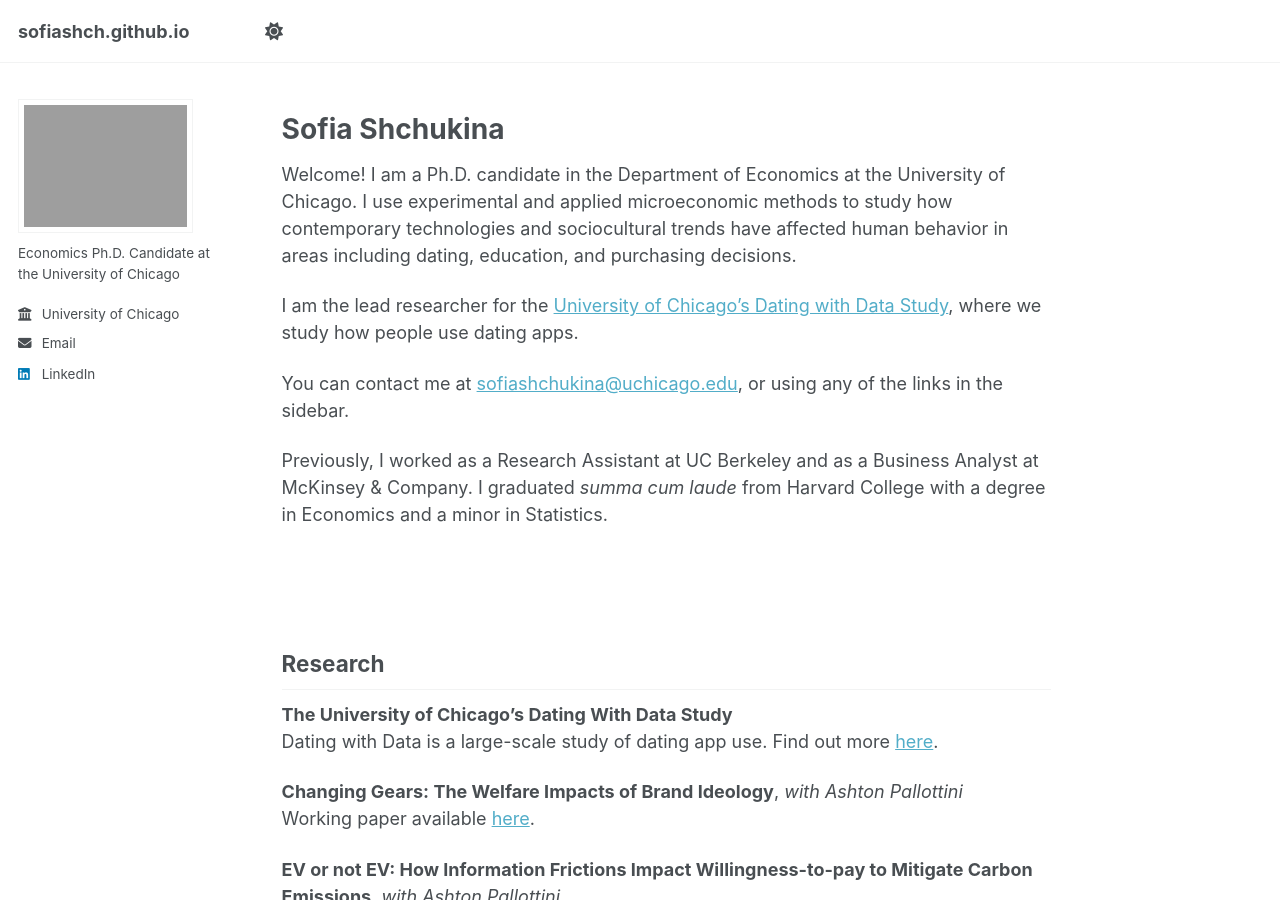
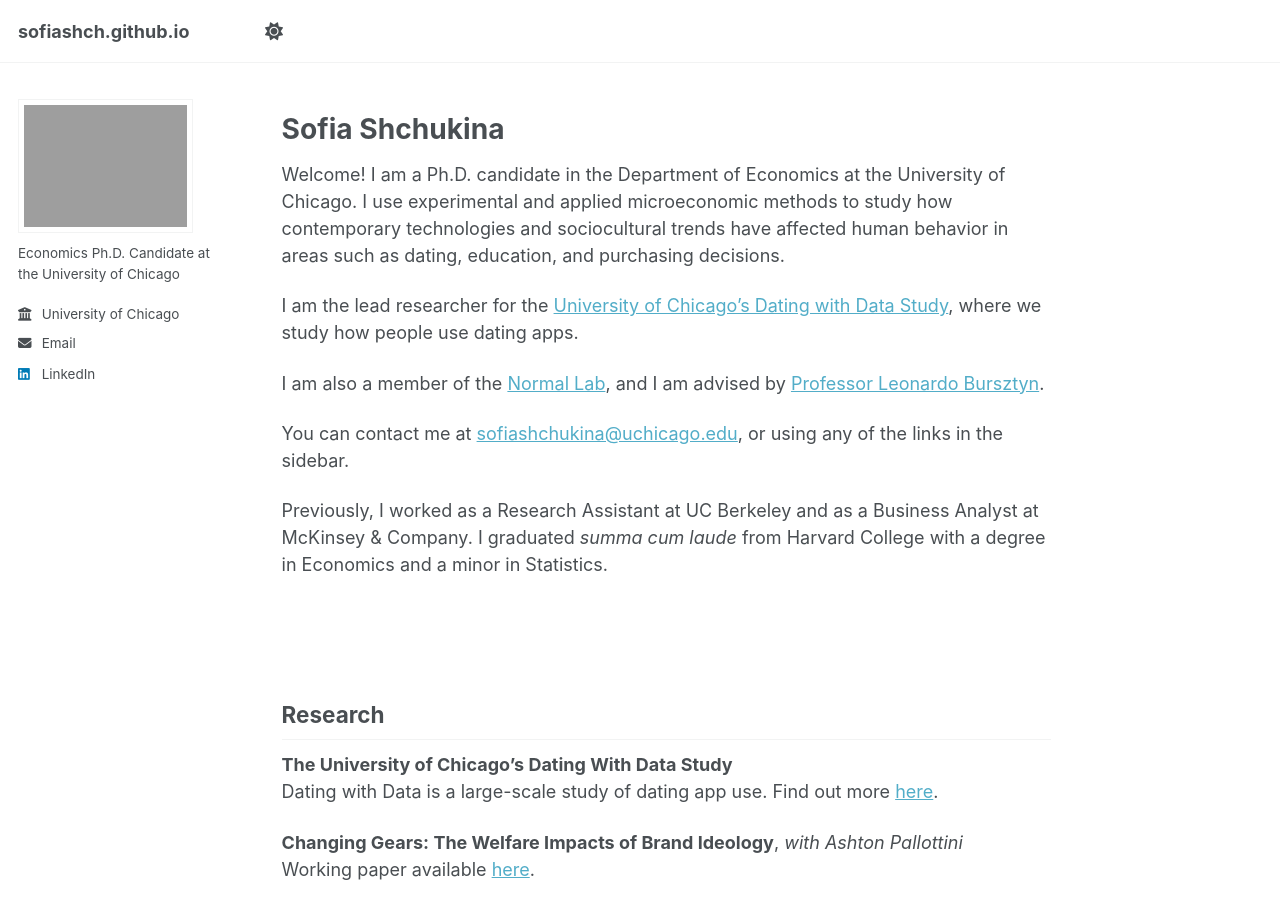
Before and after one commit to sofiashch/sofiashch.github.io, a Jekyll site: the page built from _pages/about.md, in a window 1280 px wide and 900 px high. Built offline with Jekyll 4.4.1, drawn with Linux system fonts in a browser that asks for light colours; a script that is not in the unit is left out.

Commit message:
Update about.md

```diff
--- a/_pages/about.md
+++ b/_pages/about.md
@@ -11,9 +11,11 @@ redirect_from:
 
 Sofia Shchukina
 ======
-Welcome! I am a Ph.D. candidate in the Department of Economics at the University of Chicago. I use experimental and applied microeconomic methods to study how contemporary technologies and sociocultural trends have affected human behavior in areas including dating, education, and purchasing decisions.
+Welcome! I am a Ph.D. candidate in the Department of Economics at the University of Chicago. I use experimental and applied microeconomic methods to study how contemporary technologies and sociocultural trends have affected human behavior in areas such as dating, education, and purchasing decisions.
 
 I am the lead researcher for the [University of Chicago's Dating with Data Study](https://datingwithdata.com/), where we study how people use dating apps.
+
+I am also a member of the [Normal Lab](https://thenormallab.uchicago.edu/), and I am advised by [Professor Leonardo Bursztyn](https://home.uchicago.edu/bursztyn/).
 
 You can contact me at [sofiashchukina@uchicago.edu](mailto:sofiashchukina@uchicago.edu), or using any of the links in the sidebar.
 
```
